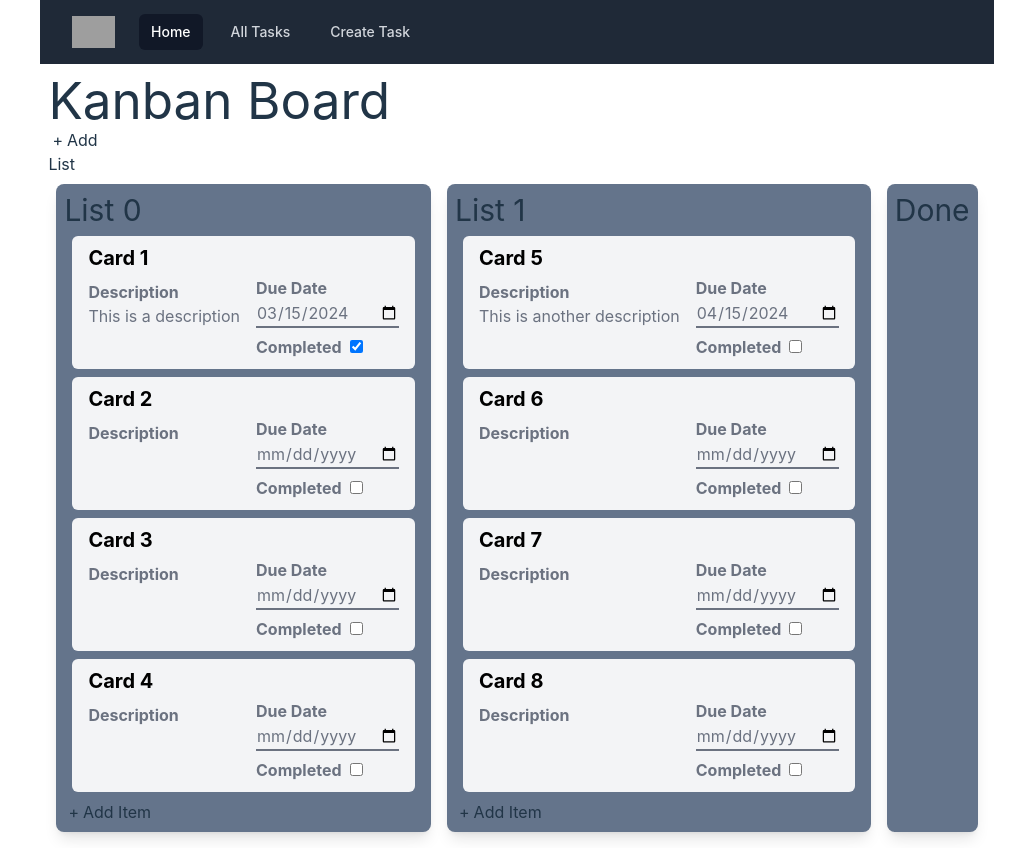
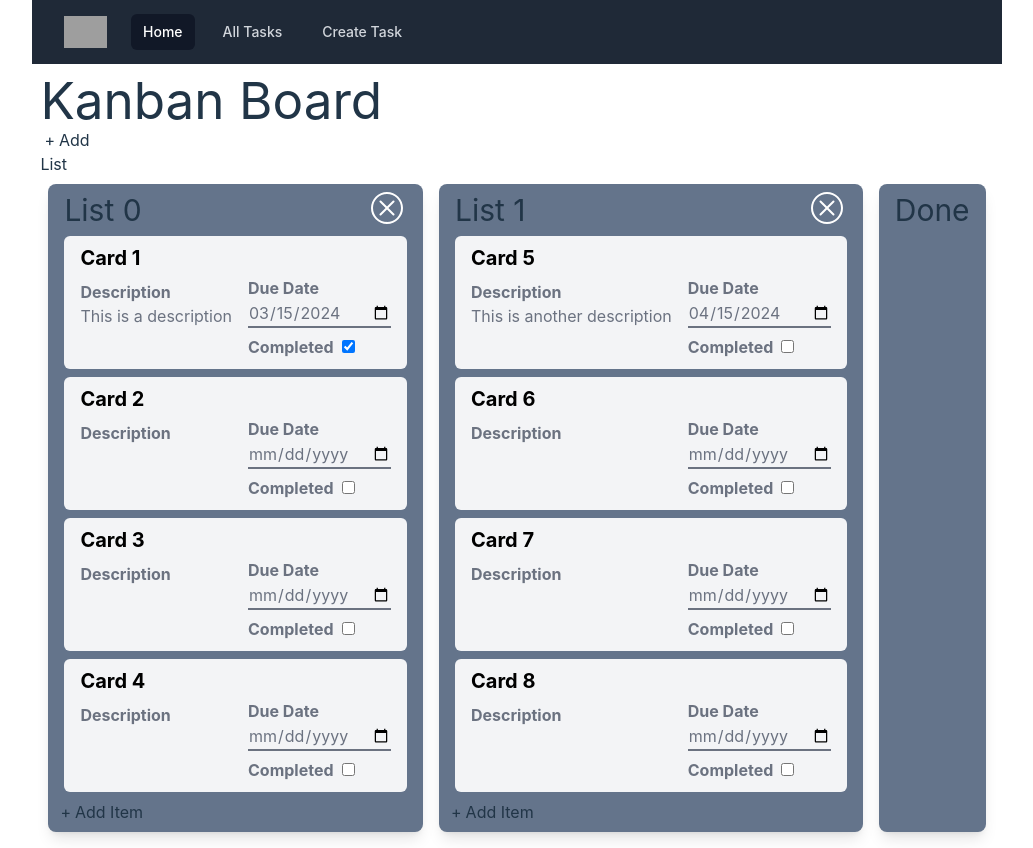
Before and after one commit to mjpoulsen/aufgabenjager, a React (Vite) app in the folder react/: page / in a window 1280 px wide. Shown: the whole page, without its empty margins (123-1156 px from the left). Built offline with nearby package versions, Linux system fonts and the light colour scheme; grey boxes are pictures that could not be loaded.

Commit message:
add delete list button and functionality

```diff
--- a/react/src/components/KanbanBoard.tsx
+++ b/react/src/components/KanbanBoard.tsx
@@ -388,6 +388,20 @@ const KanbanBoard = () => {
     setKanbanMapState({ ...kanbanMapState, [length]: {} });
   };
 
+  const onDeleteList = (listId: string) => {
+    const list = kanbanMapState[listId];
+
+    if (!list) {
+      console.log(listId, "list key not found");
+      return;
+    }
+
+    delete kanbanMapState[listId];
+    delete listNameMapState[listId as keyof typeof listNameMapState];
+
+    setKanbanMapState({ ...kanbanMapState });
+  };
+
   return (
     <div className="p-2">
       <div>
@@ -422,6 +436,7 @@ const KanbanBoard = () => {
             editCardDescription={editCardDescription}
             editDueDate={editDueDate}
             editListTitle={editListTitle}
+            onDeleteList={onDeleteList}
           />
         ))}
       </div>
--- a/react/src/components/KanbanList.tsx
+++ b/react/src/components/KanbanList.tsx
@@ -23,6 +23,7 @@ type KanbanListProps = {
   editCardDescription: (cardId: string, description: string) => void;
   editDueDate: (cardId: string, dueDate: string) => void;
   editListTitle: (listId: string, title: string) => void;
+  onDeleteList: (listId: string) => void;
 };
 
 const KanbanList = ({
@@ -42,6 +43,7 @@ const KanbanList = ({
   editCardDescription,
   editDueDate,
   editListTitle,
+  onDeleteList,
 }: KanbanListProps) => {
   const [title, setTitle] = useState(listTitle);
   const [editMode, setEditMode] = useState(false);
@@ -117,6 +119,40 @@ const KanbanList = ({
     }
   };
 
+  const renderDeleteListButton = () => {
+    if (notDoneList) {
+      return (
+        <div>
+          <span
+            className="cross-sign flex px-1 bg-white-500"
+            onClick={() => {
+              onDeleteList(listId);
+            }}
+          >
+            <svg
+              xmlns="http://www.w3.org/2000/svg"
+              width="32"
+              height="32"
+              viewBox="0 0 64 64"
+              id="Delete"
+            >
+              <path
+                d="M17.586 46.414c.391.391.902.586 1.414.586s1.023-.195 1.414-.586L32 34.828l11.586 11.586c.391.391.902.586 1.414.586s1.023-.195 1.414-.586a2 2 0 0 0 0-2.828L34.828 32l11.586-11.586a2 2 0 1 0-2.828-2.828L32 29.172 20.414 17.586a2 2 0 1 0-2.828 2.828L29.172 32 17.586 43.586a2 2 0 0 0 0 2.828z"
+                fill="#ffffff"
+                className="color000000 svgShape"
+              ></path>
+              <path
+                d="M32 64c8.547 0 16.583-3.329 22.626-9.373C60.671 48.583 64 40.547 64 32s-3.329-16.583-9.374-22.626C48.583 3.329 40.547 0 32 0S15.417 3.329 9.374 9.373C3.329 15.417 0 23.453 0 32s3.329 16.583 9.374 22.626C15.417 60.671 23.453 64 32 64zM12.202 12.202C17.49 6.913 24.521 4 32 4s14.51 2.913 19.798 8.202C57.087 17.49 60 24.521 60 32s-2.913 14.51-8.202 19.798C46.51 57.087 39.479 60 32 60s-14.51-2.913-19.798-8.202C6.913 46.51 4 39.479 4 32s2.913-14.51 8.202-19.798z"
+                fill="#ffffff"
+                className="color000000 svgShape"
+              ></path>
+            </svg>
+          </span>
+        </div>
+      );
+    }
+  };
+
   return (
     <div
       className="kanban-list flex-col grow m-2 bg-slate-500 rounded-lg shadow-lg p-2"
@@ -125,7 +161,10 @@ const KanbanList = ({
       onDragEnter={(e) => listOnDragEnter(e)}
       onDragOver={(e) => e.preventDefault()}
     >
-      {renderTitle()}
+      <div className="flex justify-between mx-2">
+        {renderTitle()}
+        {renderDeleteListButton()}
+      </div>
       <div className="kanban-list-cards grow">
         {cards.map((card: iKanbanCard, index: number) => (
           <KanbanCard
```
